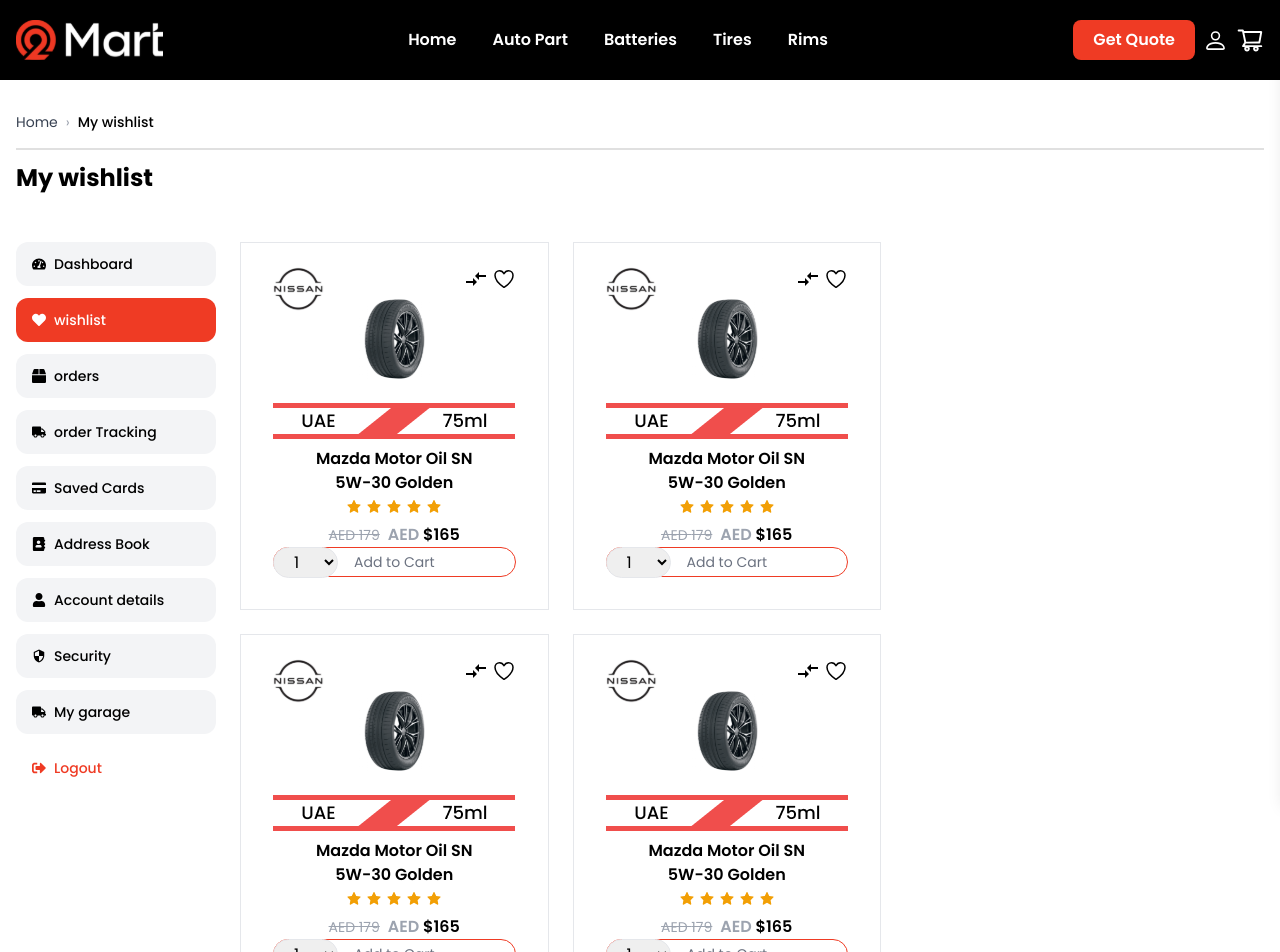
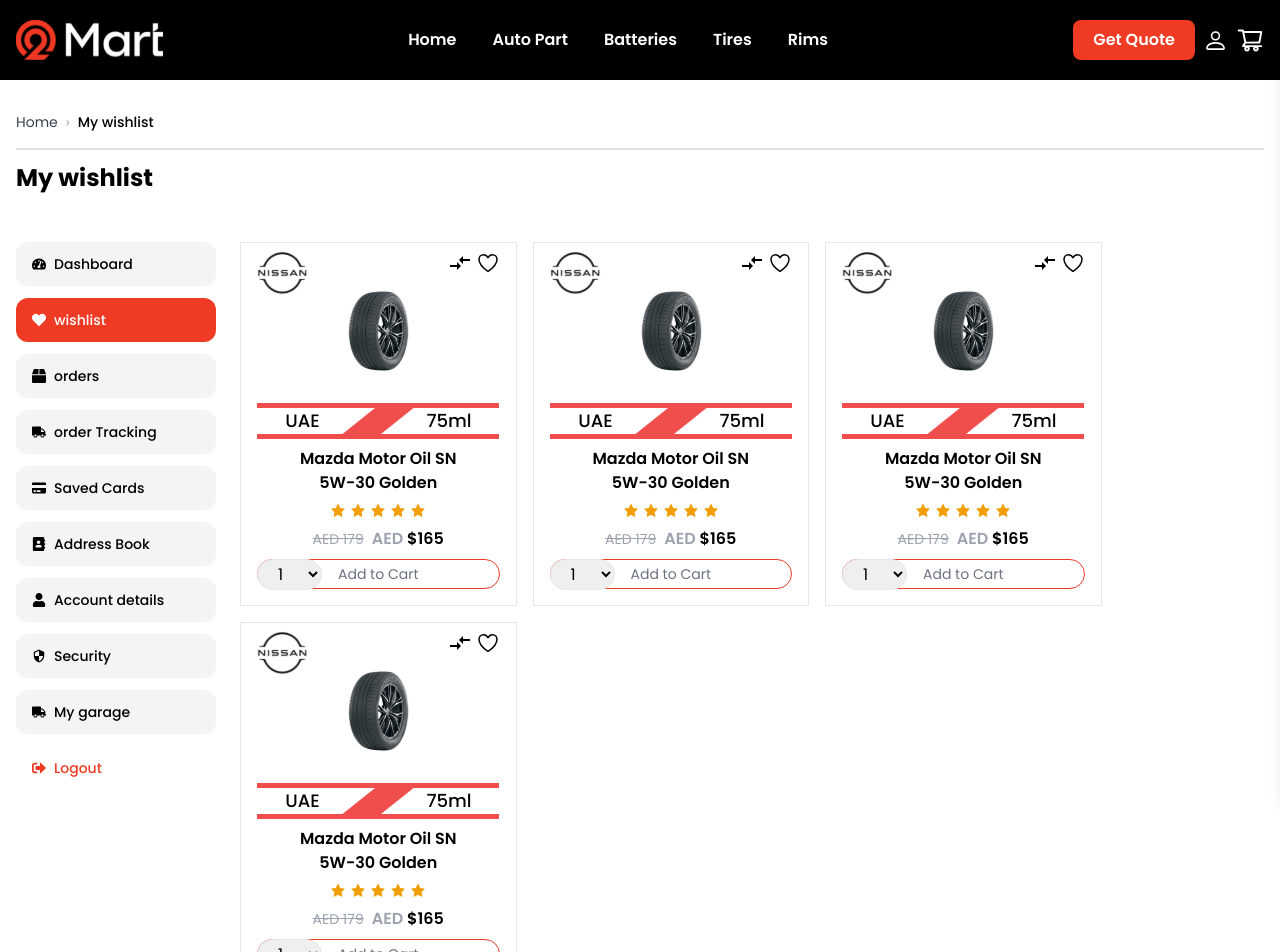
Before and after one commit to momarzouq/O2Mart, a React (Vite) app: page /wishlist in a window 1280 px wide. Shown: the top 952 px of the page. Built offline with nearby package versions, Linux system fonts and the light colour scheme.

Commit message:
edit card of products

```diff
--- a/src/pages/dashboard/Wishlist.jsx
+++ b/src/pages/dashboard/Wishlist.jsx
@@ -56,61 +56,6 @@ const Wishlist = () => {
       rating: 5,
       brand: Nissan,
     },
-    {
-      id: 5,
-      name: "Mazda Motor Oil SN 5W-30 Golden",
-      price: 165,
-      originalPrice: 179,
-      sale: true,
-      volume: Volum,
-      image: Tyers,
-      rating: 5,
-      brand: Nissan,
-    },
-    {
-      id: 6,
-      name: "Mazda Motor Oil SN 5W-30 Golden",
-      price: 165,
-      originalPrice: 179,
-      sale: true,
-      volume: Volum,
-      image: Tyers,
-      rating: 5,
-      brand: Nissan,
-    },
-    {
-      id: 7,
-      name: "Mazda Motor Oil SN 5W-30 Golden",
-      price: 165,
-      originalPrice: 179,
-      sale: false,
-      volume: Volum,
-      image: Tyers,
-      rating: 5,
-      brand: Nissan,
-    },
-    {
-      id: 8,
-      name: "Mazda Motor Oil SN 5W-30 Golden",
-      price: 165,
-      originalPrice: 179,
-      sale: true,
-      volume: Volum,
-      image: Tyers,
-      rating: 5,
-      brand: Nissan,
-    },
-    {
-      id: 9,
-      name: "Mazda Motor Oil SN 5W-30 Golden",
-      price: 165,
-      originalPrice: 179,
-      sale: true,
-      volume: Volum,
-      image: Tyers,
-      rating: 5,
-      brand: Nissan,
-    },
   ];
 
   return (
@@ -124,29 +69,31 @@ const Wishlist = () => {
 
       <div className="flex gap-6 md:flex-col">
         <DashboardSideNav />
-        <div className="grid grid-cols-2 md:grid-cols-1 gap-6">
+        <div className="grid grid-cols-3 gap-4">
           {TiresProducts.map((product) => (
-            <Link
+            <div
               key={product.id}
-              to={`/product/${product.id}`}
-              className="relative flex flex-col items-center justify-center border p-4 hover:shadow-lg"
+              className="relative flex flex-col items-center justify-center border p-4 space-y-2"
             >
-              <div className="relative flex flex-col items-center justify-center p-4 ">
               {/* Brand Of Product & Add To Favorit & Comprison */}
-                <div className="flex items-center">
+              <div className=" flex items-center">
                 <img
                   src={product.brand}
                   alt={product.brand}
                   className="absolute left-4 top-2 object-cover rounded h-12"
                 />
-                  <IoHeartOutline className="absolute right-4 top-2 size-6" />
-                  <MdOutlineCompareArrows className="absolute right-11 top-2 size-6" />
+                <IoHeartOutline className="absolute right-4 top-2 size-6 hover:text-Brand" />
+                <Link to="/comparsion">
+                  <MdOutlineCompareArrows className="absolute right-11 top-2 size-6 hover:text-Brand" />
+                </Link>
               </div>
+              <Link to={`/product/${product.id}`}>
                 <img
                   src={product.image}
                   alt={product.name}
-                  className="object-cover rounded h-20 my-6"
+                  className="object-cover rounded h-20 my-6 flex justify-center"
                 />
+              </Link>
               <img
                 src={product.volume}
                 alt={product.name}
@@ -168,6 +115,7 @@ const Wishlist = () => {
                   <span className="text-gray-400">AED</span> ${product.price}
                 </span>
               </div>
+
               <div className="relative">
                 <select className="absolute border outline-none rounded-2xl py-[2px] md:py-0 px-4">
                   <option>1</option>
@@ -180,7 +128,6 @@ const Wishlist = () => {
                 </button>
               </div>
             </div>
-            </Link>
           ))}
         </div>
       </div>
```
Lines whose indentation alone changed are shown as unchanged.
